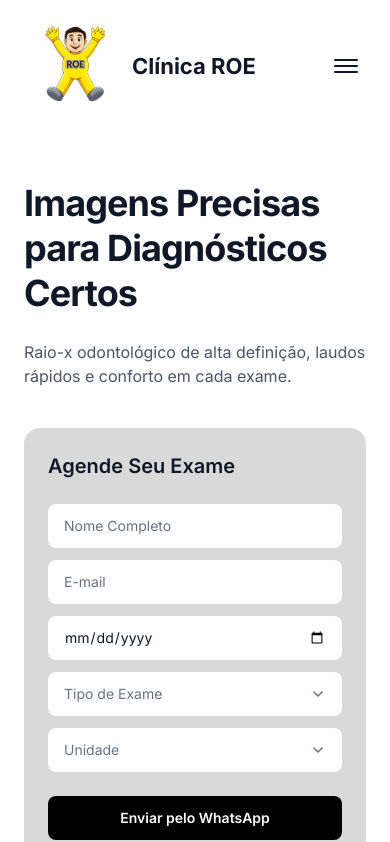
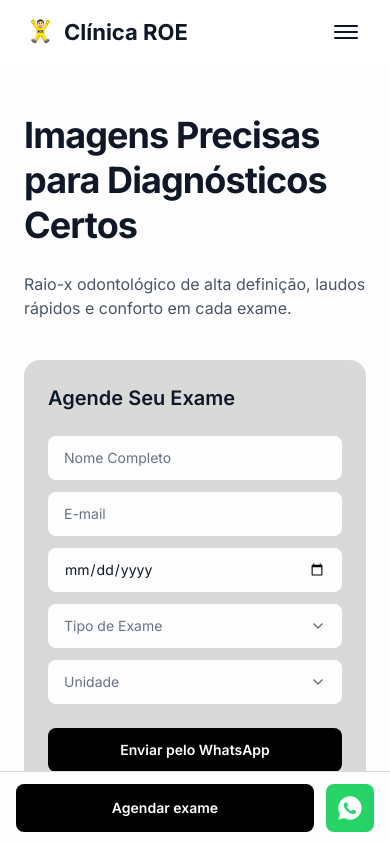
Before and after one commit to VictorRms03/roe-landing, a Next.js app: page / in a window 390 px wide. Shown: the top 842 px of the page. Built offline with nearby package versions, Linux system fonts and the light colour scheme.

Commit message:
feat: shrink mobile header, add bottom action bar (#11)
* feat: Update footer

* feat: shrink mobile header, add bottom action bar

```diff
--- a/src/app/layout.tsx
+++ b/src/app/layout.tsx
@@ -1,6 +1,7 @@
 import type { Metadata } from "next";
 import { Inter } from "next/font/google";
 import Footer from "@/components/Footer";
+import MobileActionBar from "@/components/MobileActionBar";
 import Navbar from "@/components/Navbar";
 import "./globals.css";
 
@@ -21,10 +22,12 @@ export default function RootLayout({
 }>) {
   return (
     <html lang="pt-BR" className={inter.variable}>
-      <body className="font-sans">
+      {/* Bottom padding keeps the fixed action bar from covering the footer. */}
+      <body className="pb-24 font-sans md:pb-0">
         <Navbar />
         {children}
         <Footer />
+        <MobileActionBar />
       </body>
     </html>
   );
--- /dev/null
+++ b/src/components/MobileActionBar.tsx
@@ -0,0 +1,41 @@
+import Link from "next/link";
+
+// Mobile only: the two things a visitor is here to do, parked in the thumb
+// zone. The header keeps only the brand and the menu.
+export default function MobileActionBar() {
+  return (
+    <div
+      className="fixed inset-x-0 bottom-0 z-40 border-t border-roe-gray bg-roe-white px-4 pt-3 md:hidden"
+      // Clears the iOS home indicator without a Tailwind arbitrary value.
+      style={{ paddingBottom: "calc(0.75rem + env(safe-area-inset-bottom))" }}
+    >
+      <div className="flex items-center gap-3">
+        <Link
+          href="#agendar"
+          className="flex-1 rounded-lg bg-black py-3.5 text-center text-sm font-semibold text-roe-white transition-colors duration-200 active:bg-roe-yellow active:text-gray-900"
+        >
+          Agendar exame
+        </Link>
+
+        {/* Goes to the units section rather than one number: there are two, and
+            picking one for the visitor would send half of them to the wrong desk. */}
+        <Link
+          href="#clinicas"
+          aria-label="Ver o WhatsApp das unidades"
+          className="flex size-12 shrink-0 items-center justify-center rounded-lg bg-[#25d366]"
+        >
+          <svg viewBox="0 0 24 24" aria-hidden="true" className="size-7">
+            <path
+              fill="#ffffff"
+              d="M12 2C6.48 2 2 6.48 2 12c0 1.85.5 3.58 1.38 5.07L2 22l5.07-1.35A9.94 9.94 0 0 0 12 22C17.52 22 22 17.52 22 12S17.52 2 12 2z"
+            />
+            <path
+              fill="#25d366"
+              d="M16.9 14.3c-.3-.1-1.7-.8-1.9-.9-.3-.1-.4-.1-.6.1-.2.3-.7.9-.8 1-.2.2-.3.2-.5.1-.3-.1-1.1-.4-2.1-1.3-.8-.7-1.3-1.6-1.5-1.8-.1-.3 0-.4.1-.5l.4-.5c.1-.2.2-.3.2-.5.1-.2 0-.3 0-.5 0-.1-.6-1.4-.8-1.9-.2-.5-.4-.4-.6-.4h-.5c-.2 0-.4.1-.7.3-.2.3-.9.9-.9 2.2s.9 2.6 1.1 2.8c.1.2 1.8 2.8 4.4 3.9.6.3 1.1.4 1.5.5.6.2 1.2.2 1.6.1.5-.1 1.5-.6 1.7-1.2.2-.6.2-1.1.1-1.2 0-.1-.2-.2-.4-.3z"
+            />
+          </svg>
+        </Link>
+      </div>
+    </div>
+  );
+}
--- a/src/components/Navbar.tsx
+++ b/src/components/Navbar.tsx
@@ -34,7 +34,7 @@ export default function Navbar() {
       {/* Padding outside, max-width inside: the same nesting the sections use, so
           the logo lands on the exact left edge of the headings below it. */}
       <div className="px-6 md:px-12 lg:px-16">
-        <div className="mx-auto flex max-w-7xl items-center justify-between py-4">
+        <div className="mx-auto flex max-w-7xl items-center justify-between py-3 md:py-4">
           <Link
             href="/"
             className="flex items-center gap-2"
@@ -43,9 +43,10 @@ export default function Navbar() {
             <Image
               src="/logo.webp"
               alt="Clínica ROE"
-              width={100}
-              height={100}
+              width={180}
+              height={180}
               preload
+              className="size-8 md:size-[90px]"
             />
             <span className="text-[22px] font-bold text-gray-900">
               Clínica ROE
@@ -118,26 +119,14 @@ export default function Navbar() {
               {link.label}
             </Link>
           ))}
-          <Link
-            href="#agendar"
-            onClick={() => setIsOpen(false)}
-            style={{
-              transitionDelay: isOpen ? `${NAV_LINKS.length * 60}ms` : "0ms",
-            }}
-            className={`mt-2 rounded-full bg-black px-5 py-4 text-center text-lg font-semibold text-white transition-all duration-300 ease-out active:bg-gray-800 ${
-              isOpen ? "translate-y-0 opacity-100" : "-translate-y-2 opacity-0"
-            }`}
-          >
-            Agendar Exame
-          </Link>
+          {/* No "Agendar Exame" here on purpose: MobileActionBar keeps it on
+              screen at all times, so repeating it in the menu is noise. */}
           <div
             className={`mx-auto mt-3 h-1 w-10 rounded-full bg-gray-200 transition-opacity duration-300 ${
               isOpen ? "opacity-100" : "opacity-0"
             }`}
             style={{
-              transitionDelay: isOpen
-                ? `${(NAV_LINKS.length + 1) * 60}ms`
-                : "0ms",
+              transitionDelay: isOpen ? `${NAV_LINKS.length * 60}ms` : "0ms",
             }}
             aria-hidden="true"
           />
```
